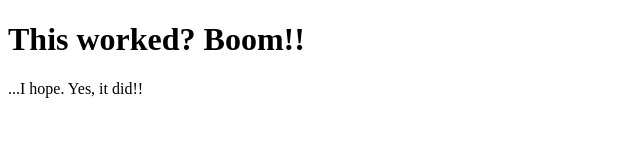
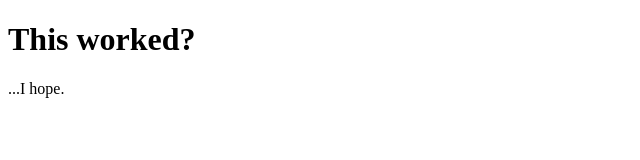
Before and after one commit to eshinn/githook-test, a website: page src/index.pug in a window 1280 px wide. Shown: the whole page, without its empty margins (0-640 px from the left). Drawn offline with nearby package versions, Linux system fonts and the light colour scheme; files that its build step writes are made by us from their sources.

Commit message:
Updated txt

```diff
--- a/src/index.pug
+++ b/src/index.pug
@@ -3,5 +3,5 @@ html
 	head
 		title Hi
 	body
-		h1 This worked? Boom!!
-		p ...I hope. Yes, it did!!
+		h1 This worked?
+		p ...I hope.
```
